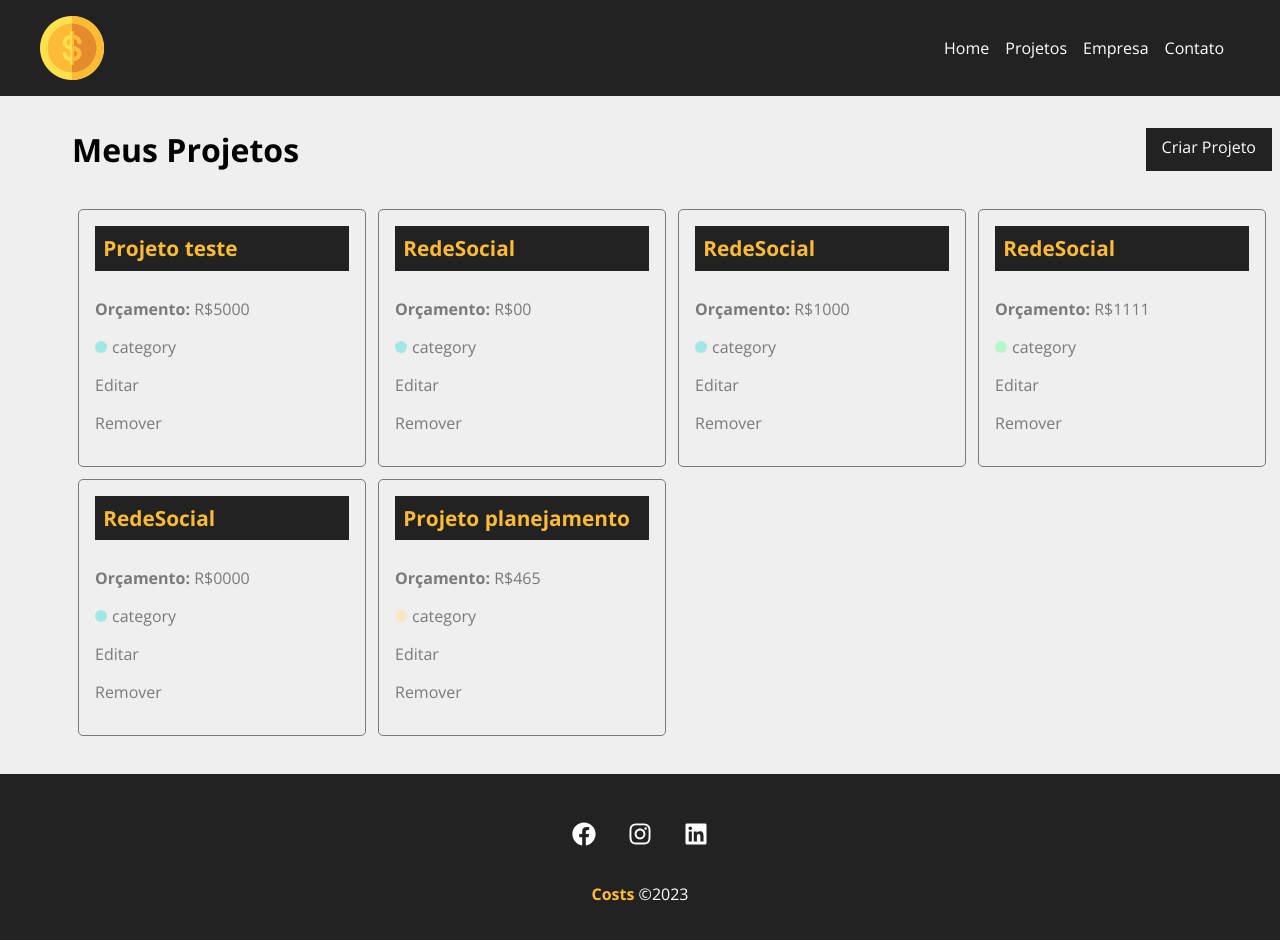
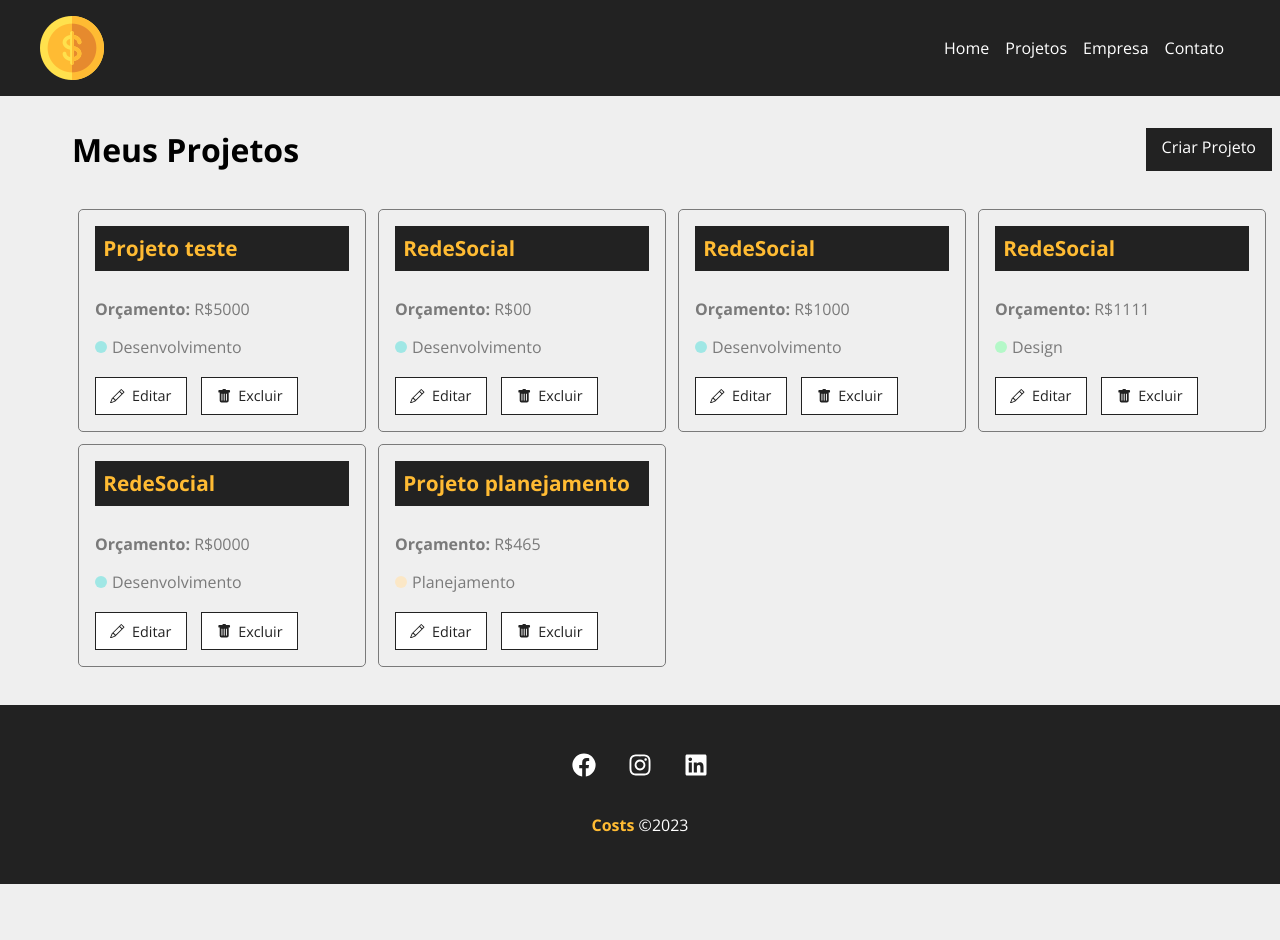
Before and after one commit to PedroDamini/costs_react, a React (Create React App) app in the folder costs/: page /projects in a window 1280 px wide. Shown: the top 940 px of the page. After the commit the page ends 884 px from the top, so only its background shows below. Built offline with nearby package versions, Linux system fonts and the light colour scheme; data requests are answered from the project's data file.

Commit message:
resgatando o projeto do banco de dados

```diff
--- a/costs/src/components/project/ProjectCard.jsx
+++ b/costs/src/components/project/ProjectCard.jsx
@@ -1,5 +1,6 @@
 import styles from './ProjectCard.module.css';
 import { BsPencil, BsFillTrashFill } from 'react-icons/bs';
+import { Link } from 'react-router-dom';
 
 
 function ProjectCard( {id, name, budget, category, handleRemove} ) {
@@ -10,17 +11,19 @@
                 <span>Orçamento: </span> R${budget}
             </p>
             <p className={styles.category_text}>
-                <span className={`${styles[category.name.toLowerCase()]}`}></span> category
+                <span className={`${styles[category.name.toLowerCase()]}`}></span>
+                {category.name}
             </p>
-            <div>
-                <p>Editar</p>
-                <p>Remover</p>
+            <div className={styles.project_card_actions}>
+                <Link to="/">
+                    <BsPencil /> Editar
+                </Link>
+                <button>
+                    <BsFillTrashFill /> Excluir
+                </button>
             </div>
         </div>
     )
 }
 
 export default ProjectCard;
-
-
-//teste
--- a/costs/src/components/project/ProjectCard.module.css
+++ b/costs/src/components/project/ProjectCard.module.css
@@ -52,3 +52,36 @@
 .category_text .planejamento {
     background-color: #fbe7c6;
 }
+
+.project_card_actions {
+    margin-top: 1.2em;
+    display: flex;
+    align-items: center;
+}
+
+.project_card_actions a,
+.project_card_actions button {
+    text-decoration: none;
+    border: none;
+    background-color: #fff;
+    color: #222;
+    font-size: .9em;
+    padding: .6em 1em;
+    margin-right: 1em;
+    cursor: pointer;
+    border: 1px solid #222;
+    display: flex;
+    align-items: center;
+    justify-content: center;
+    transition: 0.5s;
+}
+
+.project_card_actions svg {
+    margin-right: .5em;
+}
+
+.project_card_actions a:hover,
+.project_card_actions button:hover {
+    background-color: #222;
+    color: #ffbb33;
+}
```
